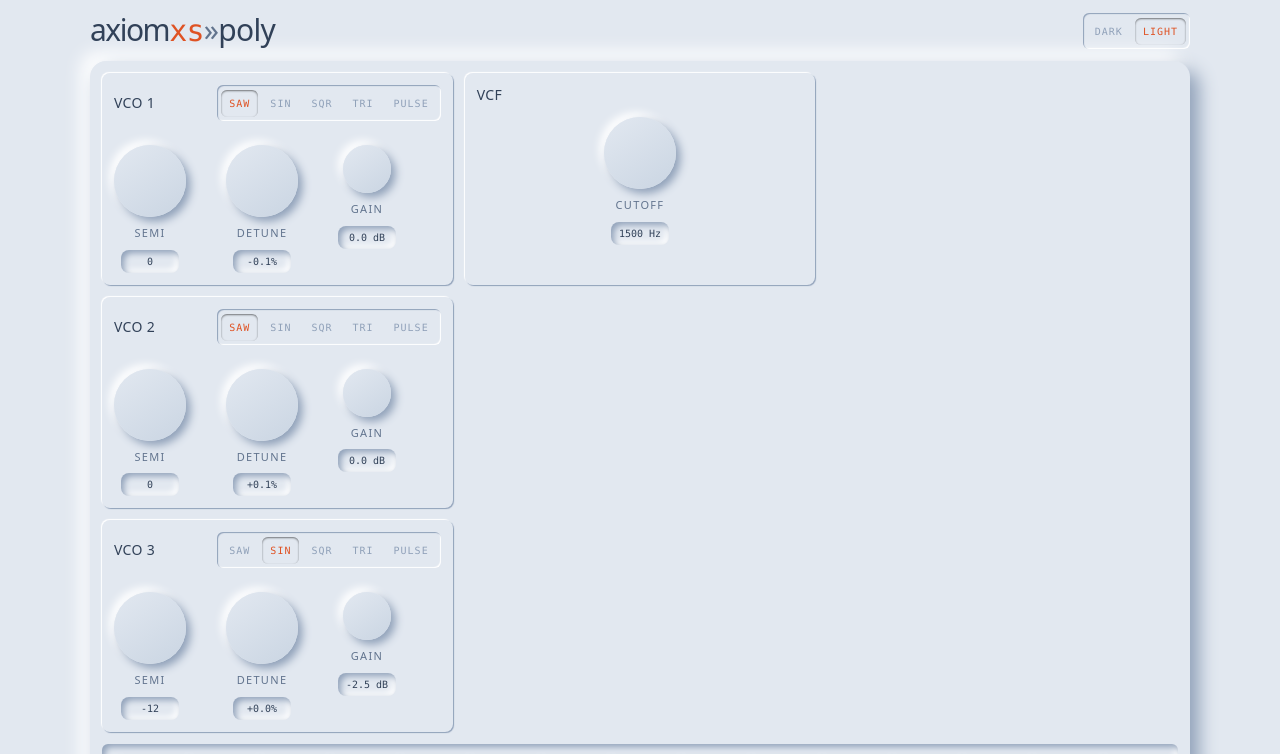
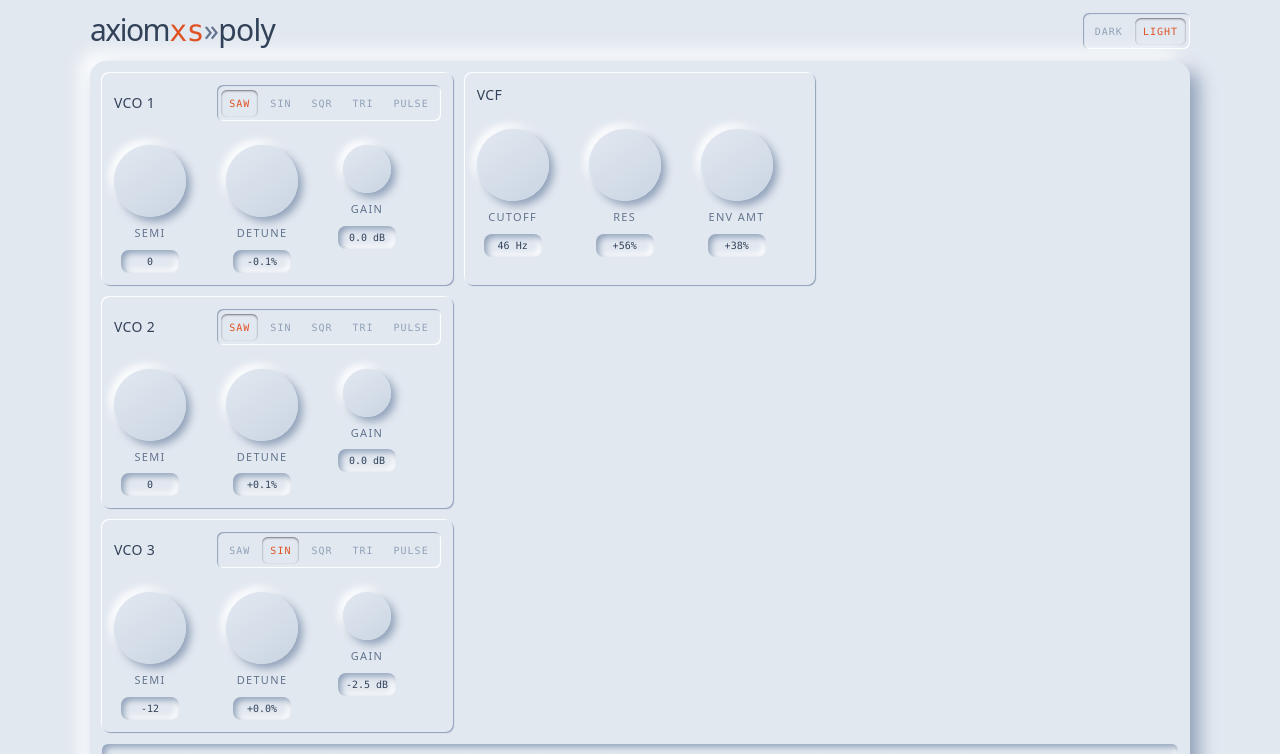
Before and after one commit to svandriel/axiom-synth, a Vue app: page / in a window 1280 px wide. Shown: the top 754 px of the page. Built offline with nearby package versions, Linux system fonts and the light colour scheme.

Commit message:
feat: enhance filter and envelope configurations with new parameters and UI components

```diff
--- a/src/components/FilterPanel.vue
+++ b/src/components/FilterPanel.vue
@@ -5,7 +5,7 @@
         {{ label }}
       </div>
     </div>
-    <div>
+    <div class="mt-3 flex flex-row gap-10">
       <Knob
         label="Cutoff"
         v-model="cutoff"
@@ -16,14 +16,41 @@
         :default="20000"
         :format="v => `${v.toFixed(0)} Hz`"
       />
+      <Knob
+        label="Res"
+        v-model="resonance"
+        class="mt-3"
+        :from="0"
+        :to="1"
+        :default="0.6"
+        :format="v => fractionDisplay(0)(v * 100)"
+      />
+      <Knob
+        label="Env Amt"
+        v-model="envAmount"
+        class="mt-3"
+        :from="-1"
+        :to="1"
+        :default="0"
+        :format="v => fractionDisplay(0)(v * 100)"
+      />
     </div>
   </div>
 </template>
 
 <script setup lang="ts">
+import { fractionDisplay } from '../utils/fraction-display.ts';
 import Knob from './Knob.vue';
 
 const cutoff = defineModel<number>('cutoff', {
+  required: true,
+});
+
+const resonance = defineModel<number>('resonance', {
+  required: true,
+});
+
+const envAmount = defineModel<number>('envAmount', {
   required: true,
 });
 
--- a/src/components/Synth.vue
+++ b/src/components/Synth.vue
@@ -18,6 +18,8 @@
       <FilterPanel
         class="col-span-12 col-start-5 row-start-1 sm:col-span-6 lg:col-span-4"
         v-model:cutoff="cutoff"
+        v-model:resonance="resonance"
+        v-model:envAmount="envAmount"
       />
     </div>
 
@@ -33,24 +35,26 @@ import OscillatorPanel from './OscillatorPanel.vue';
 import FilterPanel from './FilterPanel.vue';
 
 const engine = useAudioEngine();
+const filterQ = Math.log2(2 * engine.value.filterConfig.q) / Math.log2(40);
+const cutoff = ref(engine.value.filterConfig.frequency);
+const resonance = ref(filterQ);
+const envAmount = ref(engine.value.filterConfig.envAmount / 9600);
 
-const cutoff = ref(engine.value.filterConfig.frequency);
-
-const osc1 = reactive<OscillatorConfig>({
+let osc1 = reactive<OscillatorConfig>({
   label: 'VCO 1',
   detune: -0.1,
   pitch: 0,
   gain: 1,
   waveform: 'saw',
 });
-const osc2 = reactive<OscillatorConfig>({
+let osc2 = reactive<OscillatorConfig>({
   label: 'VCO 2',
   detune: 0.1,
   pitch: 0,
   gain: 1,
   waveform: 'saw',
 });
-const osc3 = reactive<OscillatorConfig>({
+let osc3 = reactive<OscillatorConfig>({
   label: 'VCO 3',
   detune: 0,
   pitch: -12,
@@ -59,7 +63,16 @@ const osc3 = reactive<OscillatorConfig>({
 });
 
 watch(cutoff, newCutoff => {
-  engine.value.filterCutoff = newCutoff;
+  engine.value.filterCutOff = newCutoff;
+});
+
+watch(resonance, newResonance => {
+  const q = 0.5 * Math.pow(40, newResonance);
+  engine.value.filterQ = q;
+});
+
+watch(envAmount, newEnvAmount => {
+  engine.value.filterEnvAmount = newEnvAmount * 9600;
 });
 
 onUnmounted(() => {
--- a/src/engine/engine.ts
+++ b/src/engine/engine.ts
@@ -7,7 +7,6 @@ const MAX_VOICES = 16;
 export class AudioEngine {
   public readonly ctxt: AudioContext;
   private readonly master: GainNode;
-  private readonly filter: BiquadFilterNode;
   private readonly analyser: AnalyserNode;
   private readonly dry: GainNode;
   private readonly comp: DynamicsCompressorNode;
@@ -16,16 +15,34 @@ export class AudioEngine {
 
   private readonly voicePool: Voice[] = [];
 
+  private readonly filterCutOffSource: ConstantSourceNode;
+  private readonly filterQSource: ConstantSourceNode;
+  private readonly filterEnvAmountSource: ConstantSourceNode;
+
   public ampEnvelope: EnvelopeConfig = {
-    attackSeconds: 0.01,
+    attackSeconds: 0.02,
+    attackCurve: 'analog',
     decaySeconds: 0.3,
+    decayCurve: 'analog',
     sustainLevel: 0.6,
-    releaseSeconds: 0.5,
+    releaseSeconds: 0.12,
+    releaseCurve: 'analog',
   };
 
   public filterConfig: FilterConfig = {
-    frequency: 1500,
-    resonance: 5,
+    frequency: 46,
+    q: 4,
+    envAmount: 3600, // cents, -9600 to 9600
+  };
+
+  public filterEnvelope: EnvelopeConfig = {
+    attackSeconds: 0.01,
+    attackCurve: 'linear',
+    decaySeconds: 0.2,
+    decayCurve: 'analog',
+    sustainLevel: 0.4,
+    releaseSeconds: 3,
+    releaseCurve: 'analog',
   };
 
   constructor(ctxt: AudioContext) {
@@ -35,52 +52,82 @@ export class AudioEngine {
 
     this.master = ctxt.createGain();
     this.master.gain.value = 0.5;
-    this.filter = ctxt.createBiquadFilter();
-    this.filter.type = 'lowpass';
-    this.filter.frequency.value = this.filterConfig.frequency;
-    this.filter.Q.value = this.filterConfig.resonance;
     this.analyser = ctxt.createAnalyser();
     this.analyser.fftSize = 2048;
     this.analyser.smoothingTimeConstant = 0.82;
-    //   const delay = ctx.createDelay(1.0);
-    //   delay.delayTime.value = 0.32;
-    //   const feedback = ctx.createGain();
-    //   feedback.gain.value = 0.42;
-    //   const delayWet = ctx.createGain();
-    //   delayWet.gain.value = 0;
     this.dry = ctxt.createGain();
-    this.dry.gain.value = 1;
+    this.dry.gain.value = 0.2;
 
     this.comp = ctxt.createDynamicsCompressor();
 
-    this.filter.connect(this.dry);
-    //   filter.connect(delay);
-
     this.dry.connect(this.master);
-
-    //   feedback.connect(delay);
-    //   delay.connect(feedback);
-
-    //   delay.connect(delayWet);
-    //   delayWet.connect(master);
 
     this.master.connect(this.comp);
     this.comp.connect(this.analyser);
     this.analyser.connect(ctxt.destination);
 
+    this.filterCutOffSource = ctxt.createConstantSource();
+    this.filterCutOffSource.offset.value = this.filterConfig.frequency;
+    this.filterCutOffSource.start();
+
+    this.filterQSource = ctxt.createConstantSource();
+    this.filterQSource.offset.value = this.filterConfig.q;
+    this.filterQSource.start();
+
+    this.filterEnvAmountSource = ctxt.createConstantSource();
+    this.filterEnvAmountSource.offset.value = this.filterConfig.envAmount;
+    this.filterEnvAmountSource.start();
+
     this.voicePool = Array.from(
       { length: MAX_VOICES },
-      () => new AxiomVoice(this.ctxt, this.filter),
+      () =>
+        new AxiomVoice(
+          this.ctxt,
+          this.dry,
+          this.ampEnvelope,
+          this.filterEnvelope,
+          this.filterCutOffSource,
+          this.filterQSource,
+          this.filterEnvAmountSource,
+        ),
     );
   }
 
-  get filterCutoff(): number {
-    return this.filter.frequency.value;
+  get filterCutOff(): number {
+    return this.filterConfig.frequency;
   }
 
-  set filterCutoff(value: number) {
-    this.filter.frequency.value = value;
+  set filterCutOff(value: number) {
+    this.filterCutOffSource.offset.exponentialRampToValueAtTime(
+      value,
+      this.ctxt.currentTime + 0.01,
+    );
     this.filterConfig.frequency = value;
+  }
+
+  get filterQ(): number {
+    return this.filterConfig.q;
+  }
+
+  set filterQ(q: number) {
+    this.filterQSource.offset.linearRampToValueAtTime(
+      q,
+      this.ctxt.currentTime + 0.01,
+    );
+    this.filterConfig.q = q;
+  }
+
+  get filterEnvAmount(): number {
+    return this.filterConfig.envAmount;
+  }
+
+  set filterEnvAmount(value: number) {
+    this.filterEnvAmountSource.offset.linearRampToValueAtTime(
+      value,
+      this.ctxt.currentTime + 0.01,
+    );
+    console.log(`Setting filterEnvAmount to ${value}`);
+    this.filterConfig.envAmount = value;
   }
 
   ensureStarted() {
@@ -140,7 +187,7 @@ export class AudioEngine {
     }
 
     if (targetVoice) {
-      targetVoice.noteOn(noteNumber, velocity, this.ampEnvelope, startDelay);
+      targetVoice.noteOn(noteNumber, velocity, startDelay);
       this.noteToVoiceMap.set(noteNumber, targetVoice);
     }
   }
@@ -151,7 +198,7 @@ export class AudioEngine {
       console.log(
         `[${this.ctxt.currentTime.toFixed(4)}] noteOff(${noteNumber}) - releasing voice`,
       );
-      voice.noteOff(this.ampEnvelope);
+      voice.noteOff();
       this.noteToVoiceMap.delete(noteNumber);
     } else {
       console.log(
@@ -163,7 +210,7 @@ export class AudioEngine {
   allNotesOff() {
     console.log('allNotesOff');
     for (const [note, voice] of this.noteToVoiceMap.entries()) {
-      voice.noteOff(this.ampEnvelope);
+      voice.noteOff();
       this.noteToVoiceMap.delete(note);
     }
   }
@@ -173,7 +220,12 @@ export class AudioEngine {
     this.comp.disconnect();
     this.analyser.disconnect();
     this.master.disconnect();
-    this.filter.disconnect();
+    this.filterCutOffSource.disconnect();
+    this.filterCutOffSource.stop();
+    this.filterQSource.disconnect();
+    this.filterQSource.stop();
+    this.filterEnvAmountSource.disconnect();
+    this.filterEnvAmountSource.stop();
     this.dry.disconnect();
     this.ctxt.close();
   }
--- a/src/engine/voice.ts
+++ b/src/engine/voice.ts
@@ -1,5 +1,3 @@
-import type { EnvelopeConfig } from '../types/envelope-config';
-
 export abstract class Voice {
   protected readonly ctxt: AudioContext;
   protected readonly audioSink: AudioNode;
@@ -35,12 +33,7 @@ export abstract class Voice {
 
   protected abstract internalFastChoke(chokeTime: number, now: number): void;
 
-  noteOn(
-    noteNumber: number,
-    velocity: number,
-    ampEnvelopeConfig: EnvelopeConfig,
-    startTimeOffset: number,
-  ) {
+  noteOn(noteNumber: number, velocity: number, startTimeOffset: number) {
     const now = this.ctxt.currentTime + startTimeOffset;
 
     this.currentNote = noteNumber;
@@ -53,7 +46,7 @@ export abstract class Voice {
       this.cleanupTimer = null;
     }
 
-    this.internalNoteOn(noteNumber, velocity, ampEnvelopeConfig, now);
+    this.internalNoteOn(noteNumber, velocity, now);
 
     this.endTime = Infinity;
   }
@@ -61,11 +54,10 @@ export abstract class Voice {
   protected abstract internalNoteOn(
     noteNumber: number,
     velocity: number,
-    ampEnvelopeConfig: EnvelopeConfig,
     now: number,
   ): void;
 
-  noteOff(ampEnvelopeConfig: EnvelopeConfig) {
+  noteOff() {
     const now = this.ctxt.currentTime;
     console.log(`[${now.toFixed(4)}] noteOff()`);
 
@@ -74,7 +66,7 @@ export abstract class Voice {
       this.cleanupTimer = null;
     }
 
-    const { silentAt } = this.internalNoteOff(ampEnvelopeConfig, now);
+    const { silentAt } = this.internalNoteOff(now);
 
     // 5 time-constants completely flattens setTargetAtTime
     this.endTime = now + silentAt * 5;
@@ -89,10 +81,7 @@ export abstract class Voice {
     );
   }
 
-  protected abstract internalNoteOff(
-    ampEnvelopeConfig: EnvelopeConfig,
-    now: number,
-  ): { silentAt: number };
+  protected abstract internalNoteOff(now: number): { silentAt: number };
 
   destroy() {
     if (this.cleanupTimer !== null) {
--- a/src/types/envelope-config.ts
+++ b/src/types/envelope-config.ts
@@ -1,6 +1,10 @@
 export interface EnvelopeConfig {
   attackSeconds: number;
+  attackCurve: EnvelopeCurve;
   decaySeconds: number;
+  decayCurve: EnvelopeCurve;
   sustainLevel: number;
   releaseSeconds: number;
+  releaseCurve: EnvelopeCurve;
 }
+export type EnvelopeCurve = 'linear' | 'exponential' | 'analog';
```
Also changed, not shown: src/engine/axiom-voice.ts (+51 -12 lines), src/engine/envelope.ts (+59 -6 lines), src/types/filter-config.ts (+6 -1 lines).
